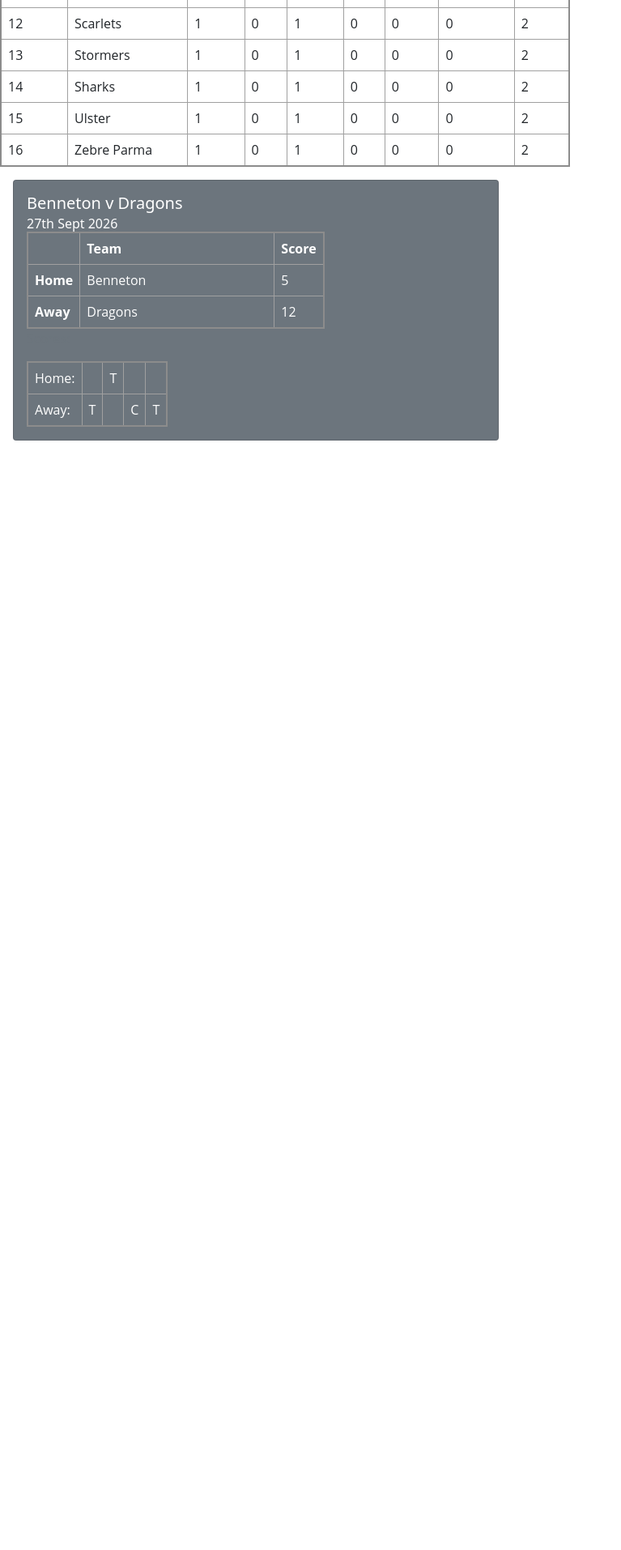
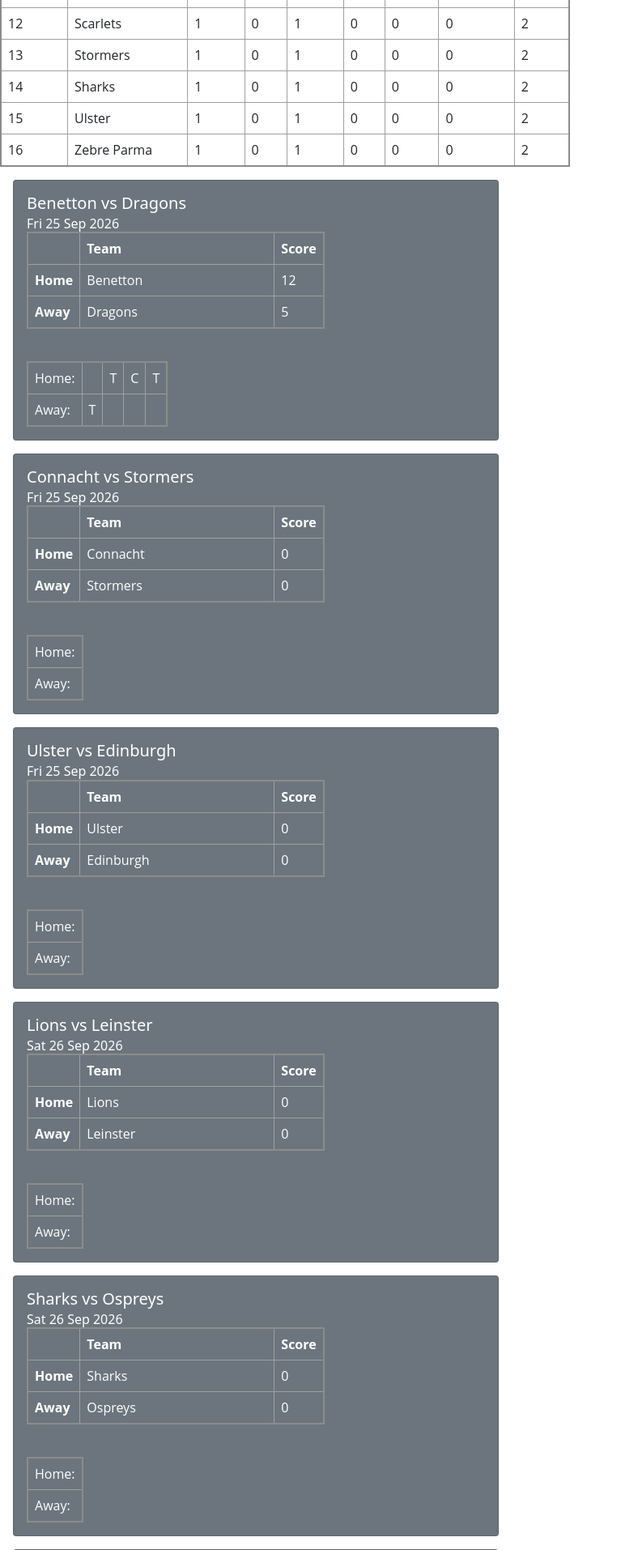
Before and after one commit to deadlyBuzz/UCD-Fullstack-Mod2-Assessment, a Flask app: page / in a window 1280 px wide. Shown: the part 460-2374 px from the top of the page at 81% size, without its empty margins (0-767 px from the left). Before the commit the page ends 1004 px from the top, so only its background shows below. Run offline with Flask 3, Linux system fonts and the light colour scheme.

Commit message:
Update home.HTML and app.py to display all matches

```diff
--- a/app.py
+++ b/app.py
@@ -227,9 +227,9 @@ class League:
                         team.tries_against += matchData.get('awayTries')
                         team.losingbonuspoints += matchData.get('homeLosingBonusPoints')
                         team.played += 1
-                        team.won += (matchData.get('homeScore')>matchData.get('awayScore'))
-                        team.drawn += (matchData.get('homeScore')==matchData.get('awayScore'))
-                        team.lost += (matchData.get('homeScore')<matchData.get('awayScore'))
+                        team.won += (matchData.get('homeScore') > matchData.get('awayScore'))
+                        team.drawn += (matchData.get('homeScore') == matchData.get('awayScore'))
+                        team.lost += (matchData.get('homeScore') < matchData.get('awayScore'))
 
                     if team.name == match.away:
                         team.points += matchData.get('awayPoints')
@@ -238,9 +238,9 @@ class League:
                         team.tries_against += matchData.get('homeTries')
                         team.losingbonuspoints += matchData.get('awayLosingBonusPoints')
                         team.played += 1
-                        team.won += (matchData.get('homeScore')<matchData.get('awayScore'))
-                        team.drawn += (matchData.get('homeScore')==matchData.get('awayScore'))
-                        team.lost += (matchData.get('homeScore')>matchData.get('awayScore'))
+                        team.won += (matchData.get('homeScore') < matchData.get('awayScore'))
+                        team.drawn += (matchData.get('homeScore') == matchData.get('awayScore'))
+                        team.lost += (matchData.get('homeScore') > matchData.get('awayScore'))
 
         returnTable = []
         # TODO: Update the Sorting for the table.
@@ -344,7 +344,7 @@ class Match:
         returnObj['game'] = self.home + " vs " + self.away
         returnObj['home'] = self.home
         returnObj['away'] = self.away
-        returnObj['date'] = self.date
+        returnObj['date'] = datetime.strftime(self.date, "%a %d %b %Y")
         returnObj['homeScore'] = matchPoints['homeScore']
         returnObj['awayScore'] = matchPoints['awayScore']
 
@@ -358,7 +358,7 @@ class Match:
                 scores[0].append("")
 
         returnObj['Scores'] = scores
-        print(matchPoints)    # TODO: Remove after Debug.
+        # print(matchPoints)    # TODO: Remove after Debug.
         return returnObj
 
 
@@ -441,7 +441,7 @@ def home():
     for match in league.matches:
         matchDetails.append(match.getMatchDetails())
 
-    # print(matchDetails)
+    print(matchDetails)  # TODO: Remove after Debug AC 2026-09-05
     return render_template(
         "home.html",
         leagueTable=leagueTable,
--- a/templates/home.html
+++ b/templates/home.html
@@ -9,3 +9,54 @@
 {% endfor %}
 </tbody></table>
 {% endblock %}
+
+{% block matches %}
+    {% for match in matchDetails %}
+    <div class="card matchcard text-white bg-secondary m-3 rounded">
+            <div class="card-body">
+                <h5 class="card-title">{{ match.game }}</h5>
+                <h6 class="card-subtitle">{{ match.date}}</h6>
+                <div class="card-text">
+                    <table>
+                        <thead>
+                            <tr>
+                                <th scope="col"></th>
+                                <th scope="col" style="min-width:15rem">Team</th>
+                                <th scope="col">Score</th>
+                            </tr>
+                        </thead>
+                        <tbody>
+                            <tr>
+                                <th scope="row">Home</th>
+                                <td>{{ match.home }}</td>
+                                <td>{{ match.homeScore }}</td>
+                            </tr>
+                            <tr>
+                                <th scope="row">Away</th>
+                                <td>{{ match.away }}</td>
+                                <td>{{ match.awayScore }}</td>
+                            </tr>
+                        </tbody>
+                    </table>
+                    <p class="text-muted">Scores:</p>
+                    <table>
+                        <tbody>
+                            <tr>
+                                <td>Home:</td>
+                                {% for score in match.Scores[0] %}
+                                <td>{{ score }}</td>
+                                {% endfor %}
+                            </tr>
+                            <tr>
+                                <td>Away:</td>
+                                {% for score in match.Scores[1] %}
+                                <td>{{ score }}</td>
+                                {% endfor %}
+                            </tr>
+                        </tbody>
+                    </table>
+                </div>
+            </div>
+        </div>
+        {% endfor %}
+{% endblock %}
```
